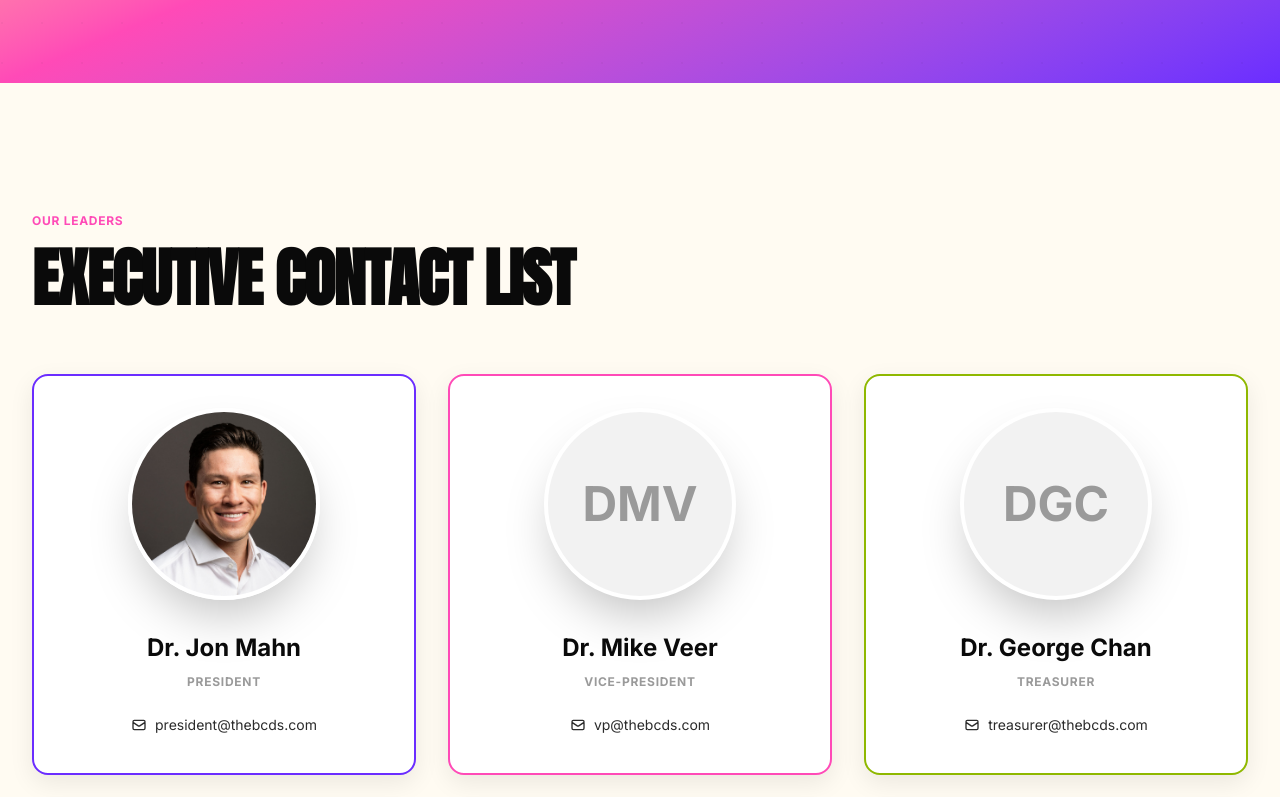
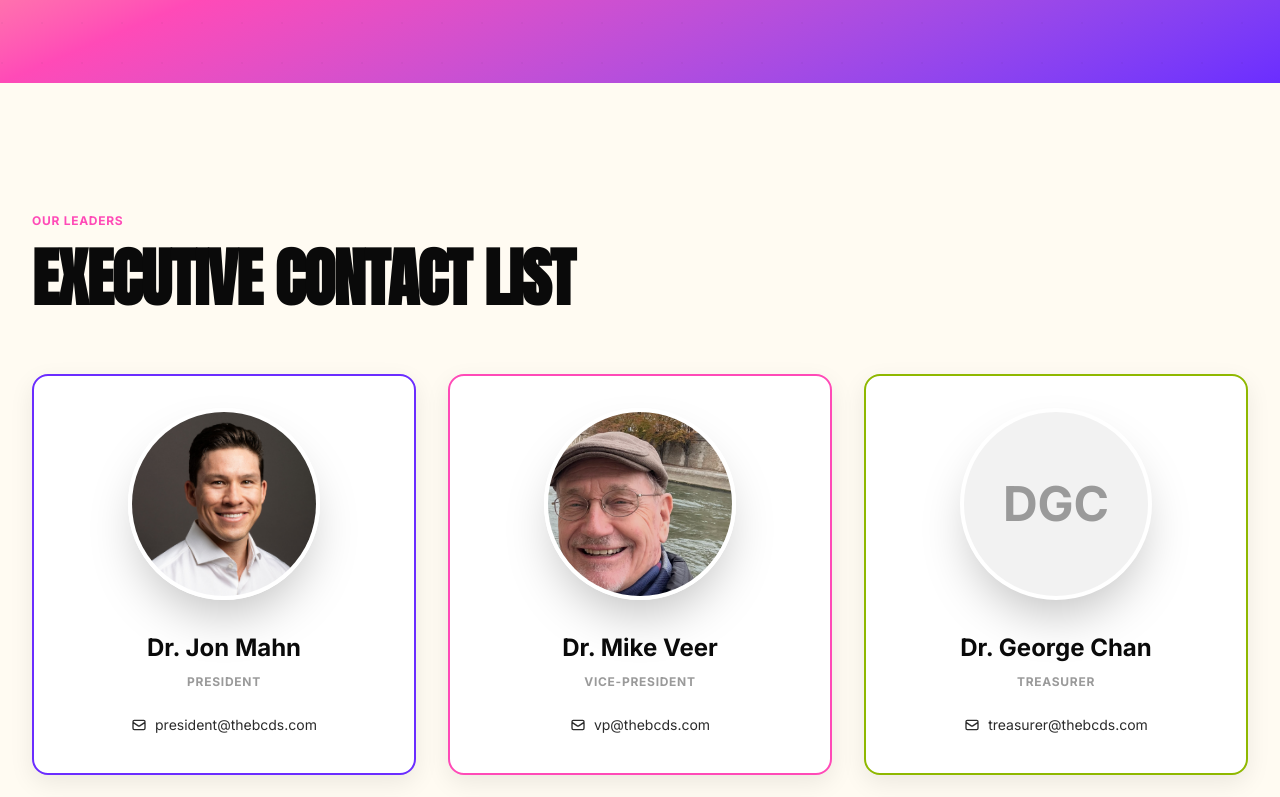
Before and after one commit to sagearora/thebcds.com, a Next.js app: page /executive in a window 1280 px wide. Shown: the part 459-1256 px from the top of the page. Built offline with nearby package versions, Linux system fonts and the light colour scheme.

Commit message:
Add executive photos for Mike Veer

```diff
--- a/src/app/executive/page.tsx
+++ b/src/app/executive/page.tsx
@@ -17,7 +17,7 @@ export default function ExecutivePage() {
       name: 'Dr. Mike Veer',
       role: 'Vice-President',
       email: 'vp@thebcds.com',
-      image: null,
+      image: '/images/executive/mike-veer.png',
       borderColor: 'var(--c-electric-pink)',
     },
     {
```
Also changed, not shown: public/images/executive/mike-veer.png (added).
